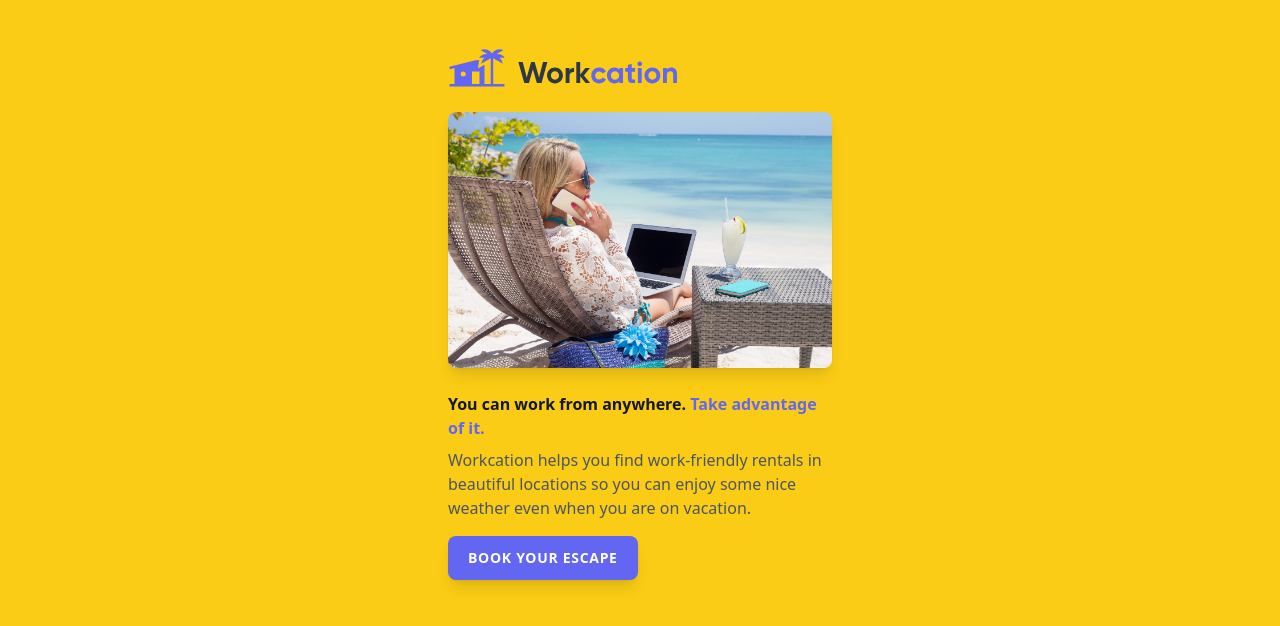
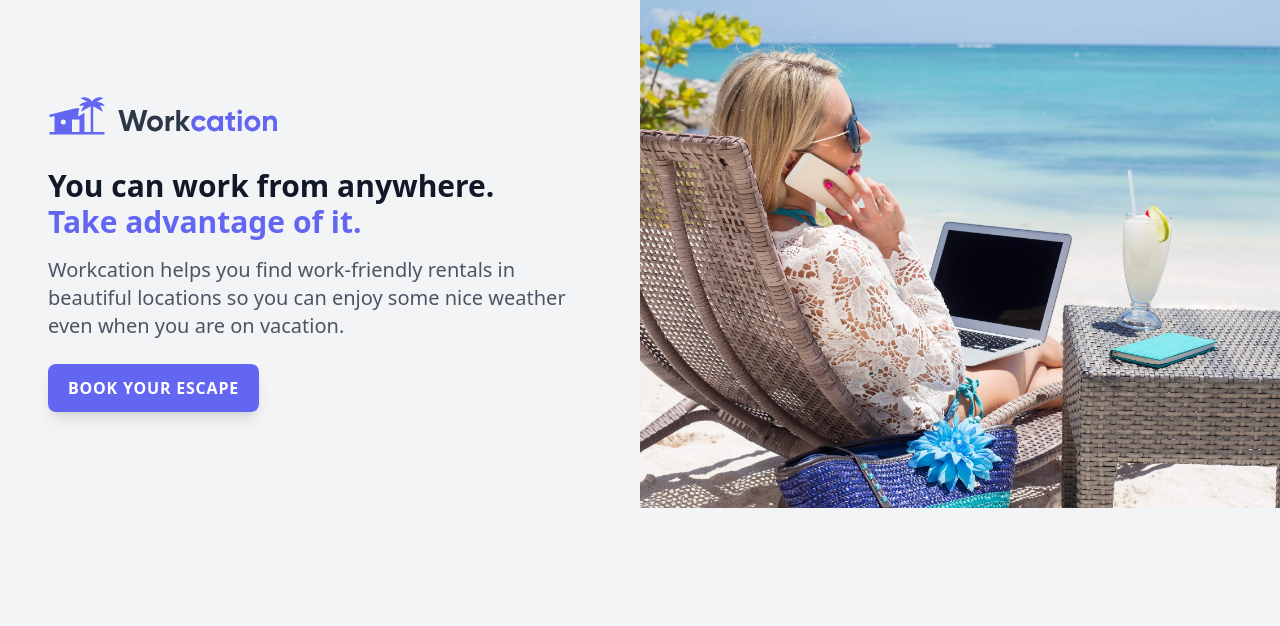
Before and after one commit to brigitchelangat/Tailwind-CSS-Starter, a website built with Vite: page index.html in a window 1280 px wide. Built offline with nearby package versions, Linux system fonts and the light colour scheme.

Commit message:
Responsive design

```diff
--- a/index.html
+++ b/index.html
@@ -7,30 +7,42 @@
     <!--Using tailwind via CDN-->
     <link href="/css/tailwind.css" rel="stylesheet" />
     </head>
-    <body class="bg-gray-100 sm:bg-green-500 md:bg-yellow-400">
-    <div class="px-8 py-12 max-w-md mx-auto">
+    <body class="bg-gray-100">
+        <div class="grid lg:grid-cols-2">
+        <div class="px-8 py-12 max-w-md mx-auto sm:max-w-xl lg:px-12 lg:py-24 lg:max-w-full">
         <img src="/img/logo.svg" alt="Workcation" class="h-10" />
         <img
-        class="mt-6 rounded-lg shadow-lg"
+        class="mt-6 rounded-lg shadow-lg sm:mt-8 sm:h-64 sm:w-full
+        sm:object-cover object-center lg:hidden"
         src="/img/beach-work.jpg"
         alt="Woman workactioning onthe beach"
         />
-        <h1 class="mt-6 font-bold text-gray-900">
+        <h1 class="mt-6 text-2xl font-bold text-gray-900 sm:mt-8 sm:text-4xl lg:text-3xl">
         You can work from anywhere.
+        <br class="hidden lg:inline">
         <span class="text-indigo-500">Take advantage of it.</span>
         </h1>
-        <p class="mt-2 text-gray-600">
+        <p class="mt-2 text-gray-600 sm:mt-4 sm:text-xl">
         Workcation helps you find work-friendly rentals in beautiful locations
         so you can enjoy some nice weather even when you are on vacation.
         </p>
-        <div class="mt-4">
+        <div class="mt-4 sm:mt-6">
         <a
             href=""
             class="bg-indigo-500 px-5 py-3 inline-block
-            rounded-lg shadow-lg text-white uppercase tracking-wider font-semibold text-sm"
+            rounded-lg shadow-lg text-white uppercase tracking-wider font-semibold
+            text-sm sm:text-base"
             >Book your escape</a
         >
         </div>
     </div>
+    <div class="hidden lg:block relative" >
+        <img
+        class="absolute inset-0 w-full h-full object-cover object-center"
+        src="/img/beach-work.jpg"
+        alt="Woman workactioning onthe beach"
+        />
+    </div>
+    </div>
     </body>
 </html>
```
